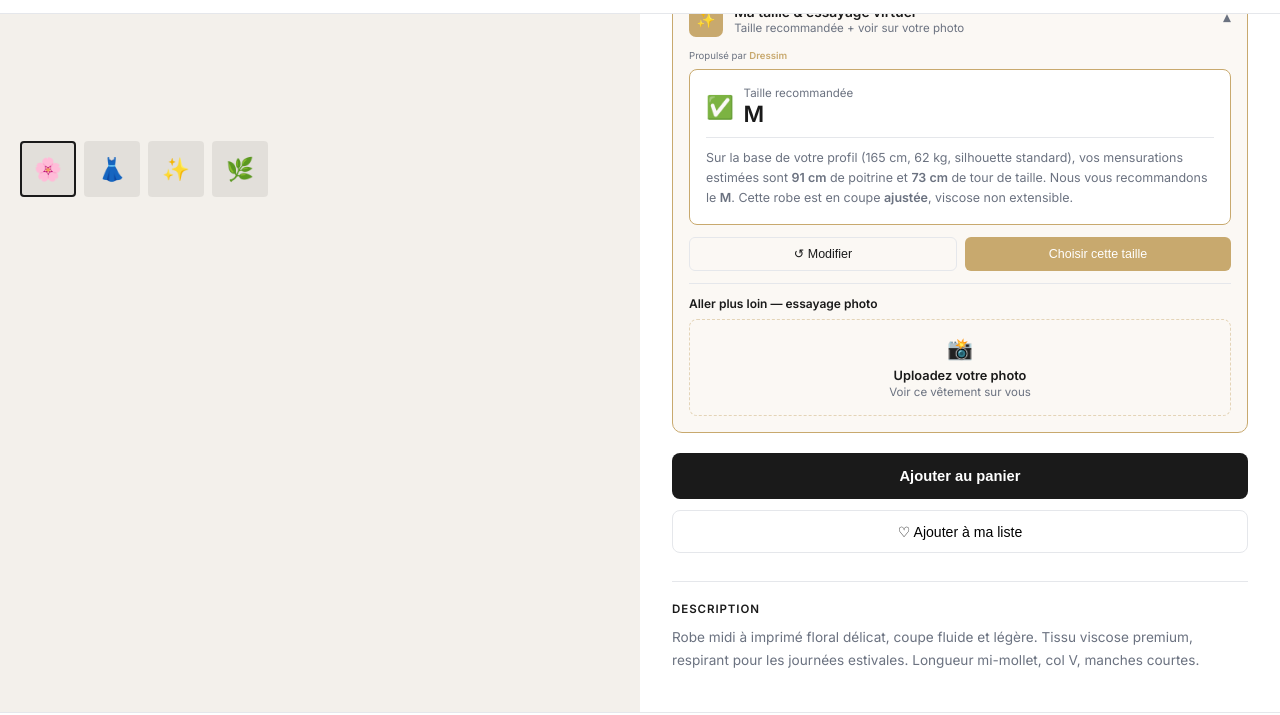
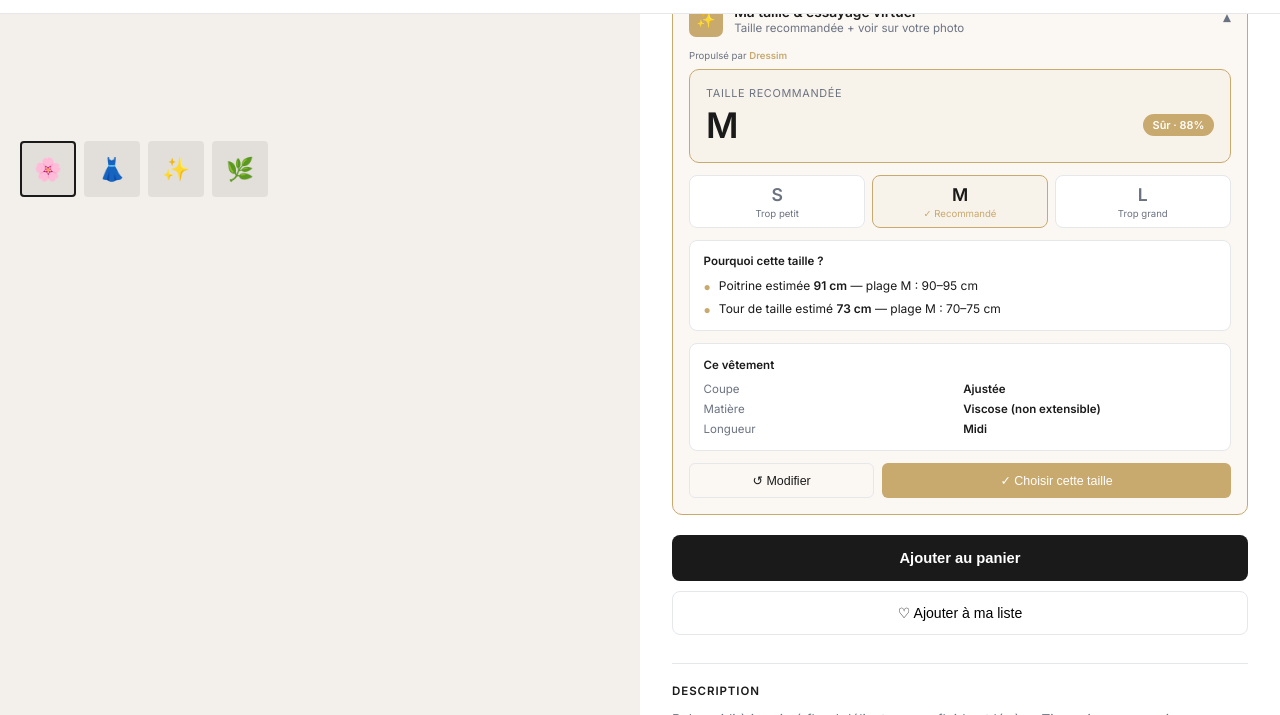
Before and after one commit to antoineFich22/Dressim, a website: page public/boutique.html in a window 1280 px wide. Both pictures are taken after a click on the button "Trouver ma taille →". Shown: the part 531-1246 px from the top of the page. Drawn offline with nearby package versions, Linux system fonts and the light colour scheme.

Commit message:
feat: widget recommandation taille amélioré
- Score de confiance (70-100%) calculé selon la position dans la plage
- Comparaison des 3 tailles adjacentes (trop petit / recommandé / trop grand)
- Raisons détaillées : mensurations estimées vs plage, coupe, longueur

Co-Authored-By: Claude Sonnet 4.6 <noreply@anthropic.com>

```diff
--- a/public/boutique.html
+++ b/public/boutique.html
@@ -346,28 +346,38 @@
 
           <!-- ÉTAPE 2 : Recommandation -->
           <div class="tryon-state" id="stateReco">
-            <div id="recoCard" style="background:var(--white);border:1.5px solid var(--accent);border-radius:8px;padding:1rem;margin-bottom:.75rem;">
-              <div style="display:flex;align-items:center;gap:.6rem;margin-bottom:.6rem;">
-                <span style="font-size:1.4rem;">✅</span>
-                <div>
-                  <div style="font-size:.72rem;color:var(--gray);">Taille recommandée</div>
-                  <div id="recoSize" style="font-size:1.4rem;font-weight:800;color:var(--black);letter-spacing:-.02em;"></div>
-                </div>
+
+            <!-- Taille principale -->
+            <div style="background:var(--accent-bg);border:1.5px solid var(--accent);border-radius:10px;padding:1rem;margin-bottom:.75rem;">
+              <div style="font-size:.68rem;color:var(--gray);text-transform:uppercase;letter-spacing:.06em;margin-bottom:.25rem;">Taille recommandée</div>
+              <div style="display:flex;align-items:center;justify-content:space-between;">
+                <div id="recoSize" style="font-size:2.2rem;font-weight:800;letter-spacing:-.04em;color:var(--black);"></div>
+                <div id="recoConfidence" style="background:var(--accent);color:var(--white);font-size:.68rem;font-weight:700;padding:.25rem .6rem;border-radius:20px;"></div>
               </div>
-              <div id="recoExplain" style="font-size:.78rem;color:var(--gray);line-height:1.6;border-top:1px solid var(--border);padding-top:.6rem;"></div>
             </div>
-            <div style="display:flex;gap:.5rem;margin-bottom:.75rem;">
+
+            <!-- Comparaison tailles adjacentes -->
+            <div style="display:grid;grid-template-columns:1fr 1fr 1fr;gap:.4rem;margin-bottom:.75rem;" id="sizeCompare"></div>
+
+            <!-- Pourquoi cette taille -->
+            <div style="background:var(--white);border:1px solid var(--border);border-radius:8px;padding:.85rem;margin-bottom:.75rem;">
+              <div style="font-size:.72rem;font-weight:700;color:var(--black);margin-bottom:.6rem;">Pourquoi cette taille ?</div>
+              <div id="recoReasons" style="display:flex;flex-direction:column;gap:.45rem;"></div>
+            </div>
+
+            <!-- Caractéristiques vêtement -->
+            <div style="background:var(--white);border:1px solid var(--border);border-radius:8px;padding:.85rem;margin-bottom:.75rem;">
+              <div style="font-size:.72rem;font-weight:700;color:var(--black);margin-bottom:.6rem;">Ce vêtement</div>
+              <div style="display:grid;grid-template-columns:1fr 1fr;gap:.4rem;">
+                <div style="font-size:.72rem;color:var(--gray);">Coupe</div><div style="font-size:.72rem;font-weight:600;">Ajustée</div>
+                <div style="font-size:.72rem;color:var(--gray);">Matière</div><div style="font-size:.72rem;font-weight:600;">Viscose (non extensible)</div>
+                <div style="font-size:.72rem;color:var(--gray);">Longueur</div><div style="font-size:.72rem;font-weight:600;">Midi</div>
+              </div>
+            </div>
+
+            <div style="display:flex;gap:.5rem;">
               <button onclick="goToMeasure()" class="btn-result btn-reset" style="flex:1">↺ Modifier</button>
-              <button onclick="selectRecoSize()" class="btn-result btn-share" style="flex:1">Choisir cette taille</button>
-            </div>
-            <div style="border-top:1px solid var(--border);padding-top:.75rem;">
-              <div style="font-size:.75rem;font-weight:600;color:var(--black);margin-bottom:.5rem;">Aller plus loin — essayage photo</div>
-              <div class="upload-zone" onclick="simulateTryon()" style="padding:1rem;">
-                <input type="file" accept="image/*" />
-                <div class="upload-icon" style="font-size:1.3rem;">📸</div>
-                <div class="upload-title" style="font-size:.8rem;">Uploadez votre photo</div>
-                <div class="upload-sub">Voir ce vêtement sur vous</div>
-              </div>
+              <button onclick="selectRecoSize()" class="btn-result btn-share" style="flex:2">✓ Choisir cette taille</button>
             </div>
           </div>
 
@@ -495,7 +505,6 @@
       const w = parseInt(document.getElementById('wSliderPoids').value);
       const m = estimateMeasures(h, w, wGenre, wSil);
 
-      // Match sizing table
       const sizes = ['XS','S','M','L','XL'];
       let idxP = SIZING.findIndex(s => m.bust  >= s.poitrine[0]  && m.bust  <= s.poitrine[1]);
       let idxT = SIZING.findIndex(s => m.waist >= s.tourTaille[0] && m.waist <= s.tourTaille[1]);
@@ -503,19 +512,66 @@
       if (idxT < 0) idxT = m.waist > 88  ? 4 : 0;
       let idxFinal = Math.max(idxP, idxT);
 
-      // Coupe ajustée → monter d'une taille si en limite haute
-      const s = SIZING[idxFinal];
-      if (s && m.bust >= s.poitrine[1] - 1 && idxFinal < 4) idxFinal++;
+      // Coupe ajustée → monter si en limite haute de la plage
+      const sRow = SIZING[idxFinal];
+      const atUpperBust  = sRow && m.bust  >= sRow.poitrine[1]  - 1;
+      const atUpperWaist = sRow && m.waist >= sRow.tourTaille[1] - 1;
+      if ((atUpperBust || atUpperWaist) && idxFinal < 4) idxFinal++;
 
       currentRecoSize = sizes[Math.min(idxFinal, 4)];
 
-      let conseil = `Sur la base de votre profil (${h} cm, ${w} kg, silhouette ${wSil}), vos mensurations estimées sont <strong>${m.bust} cm</strong> de poitrine et <strong>${m.waist} cm</strong> de tour de taille.`;
-      conseil += ` Nous vous recommandons le <strong>${currentRecoSize}</strong>. Cette robe est en coupe <strong>ajustée</strong>, viscose non extensible.`;
-      if (h < 162) conseil += ` La longueur midi tombera élégamment pour votre taille.`;
+      // ── Confidence score ──────────────────────────────
+      // Parfait = mesures au centre de la plage, moins bien = aux bords
+      const rec = SIZING[Math.min(idxFinal, 4)];
+      const bustMid  = (rec.poitrine[0]   + rec.poitrine[1])   / 2;
+      const waistMid = (rec.tourTaille[0] + rec.tourTaille[1]) / 2;
+      const bustRange  = rec.poitrine[1]   - rec.poitrine[0];
+      const waistRange = rec.tourTaille[1] - rec.tourTaille[0];
+      const bustDist   = Math.abs(m.bust  - bustMid)  / (bustRange  / 2);
+      const waistDist  = Math.abs(m.waist - waistMid) / (waistRange / 2);
+      const confidence = Math.round((1 - (bustDist + waistDist) / 2) * 30 + 70);
+      const confLabel  = confidence >= 90 ? 'Très sûr' : confidence >= 80 ? 'Sûr' : 'Probable';
 
-      document.getElementById('recoSize').textContent = currentRecoSize;
-      document.getElementById('recoExplain').innerHTML = conseil;
+      document.getElementById('recoSize').textContent        = currentRecoSize;
+      document.getElementById('recoConfidence').textContent  = `${confLabel} · ${confidence}%`;
       document.getElementById('recoReminderSize').textContent = currentRecoSize;
+
+      // ── Tailles adjacentes ────────────────────────────
+      const compareEl = document.getElementById('sizeCompare');
+      compareEl.innerHTML = '';
+      [-1, 0, 1].forEach(offset => {
+        const i   = Math.min(Math.max(idxFinal + offset, 0), 4);
+        const sz  = sizes[i];
+        const isRec = offset === 0;
+        const label = offset === -1 ? 'Trop petit' : offset === 1 ? 'Trop grand' : '✓ Recommandé';
+        const labelColor = isRec ? 'var(--accent)' : 'var(--gray)';
+        compareEl.innerHTML += `
+          <div style="border:${isRec ? '1.5px solid var(--accent)' : '1px solid var(--border)'};
+            border-radius:8px;padding:.5rem .4rem;text-align:center;
+            background:${isRec ? 'var(--accent-bg)' : 'var(--white)'};">
+            <div style="font-size:1.1rem;font-weight:${isRec ? '800' : '600'};color:${isRec ? 'var(--black)' : 'var(--gray)'};">${sz}</div>
+            <div style="font-size:.6rem;color:${labelColor};margin-top:.15rem;">${label}</div>
+          </div>`;
+      });
+
+      // ── Raisons détaillées ────────────────────────────
+      const reasons = [];
+      reasons.push(`<div style="display:flex;align-items:flex-start;gap:.5rem;font-size:.75rem;">
+        <span style="color:var(--accent);flex-shrink:0;margin-top:.05rem;">●</span>
+        <span>Poitrine estimée <strong>${m.bust} cm</strong> — plage ${currentRecoSize} : ${rec.poitrine[0]}–${rec.poitrine[1]} cm</span></div>`);
+      reasons.push(`<div style="display:flex;align-items:flex-start;gap:.5rem;font-size:.75rem;">
+        <span style="color:var(--accent);flex-shrink:0;margin-top:.05rem;">●</span>
+        <span>Tour de taille estimé <strong>${m.waist} cm</strong> — plage ${currentRecoSize} : ${rec.tourTaille[0]}–${rec.tourTaille[1]} cm</span></div>`);
+      if (atUpperBust || atUpperWaist)
+        reasons.push(`<div style="display:flex;align-items:flex-start;gap:.5rem;font-size:.75rem;">
+          <span style="color:#e67e22;flex-shrink:0;margin-top:.05rem;">▲</span>
+          <span>Coupe ajustée + viscose non extensible → taille au-dessus préférable</span></div>`);
+      if (h < 162)
+        reasons.push(`<div style="display:flex;align-items:flex-start;gap:.5rem;font-size:.75rem;">
+          <span style="color:var(--accent);flex-shrink:0;margin-top:.05rem;">●</span>
+          <span>Longueur midi : tombera plus bas pour votre taille (${h} cm) — effet élégant</span></div>`);
+
+      document.getElementById('recoReasons').innerHTML = reasons.join('');
 
       document.getElementById('stateMeasure').style.display = 'none';
       document.getElementById('stateReco').classList.add('active');
```
